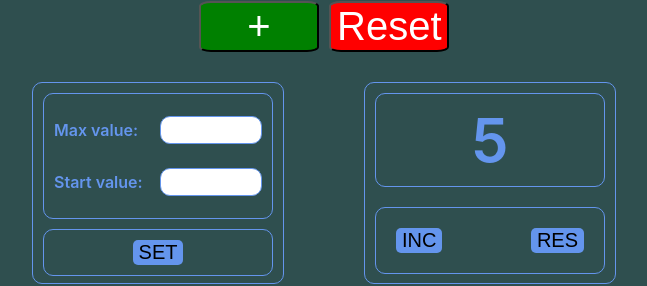
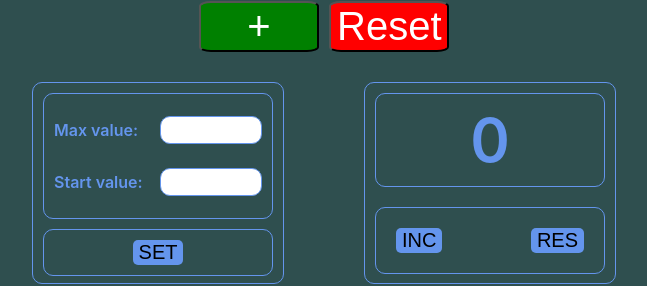
Before and after one commit to genamontana/my-app, a React (Create React App) app: page / in a window 1280 px wide. Shown: the part 381-667 px from the top of the page, without its empty margins (316-963 px from the left). Built offline with nearby package versions, Linux system fonts and the light colour scheme.

Commit message:
Counter2 in process

```diff
--- a/src/Counter2/Counter2.tsx
+++ b/src/Counter2/Counter2.tsx
@@ -1,13 +1,21 @@
-import React from 'react';
+import React, {useState} from 'react';
 import {SettingsCounter} from './SettingsCounter/SettingsCounter';
 import {TheCounterItself} from './TheCounterItself/TheCounterItself';
 import s from './Counter2.module.css'
 
 export const Counter2 = () => {
+    const [num,setNum] = useState(0)
+
+    const incClick = () => setNum(num + 1)
+    const resClick = () => setNum(0)
+
     return (
         <div className={s.containerCounter2}>
             <SettingsCounter/>
-            <TheCounterItself/>
+            <TheCounterItself num={num}
+                              inc={incClick}
+                              res={resClick}
+            />
         </div>
     );
 };
--- a/src/Counter2/TheCounterItself/ButtonsCounter/ButtonsCounter.tsx
+++ b/src/Counter2/TheCounterItself/ButtonsCounter/ButtonsCounter.tsx
@@ -1,13 +1,22 @@
 import React from 'react';
 import s from './ButtonsCounter.module.css'
 
-export const ButtonsCounter = () => {
+type ButtonsCounterType = {
+    inc: () => void
+    res: () => void
+}
+
+export const ButtonsCounter = (props:ButtonsCounterType) => {
     return (
         <div className={s.buttonsCounterBody}>
-            <button className={s.counterButton}>
+            <button className={s.counterButton}
+                    onClick={props.inc}
+            >
                 INC
             </button>
-            <button className={s.counterButton}>
+            <button className={s.counterButton}
+                    onClick={props.res}
+            >
                 RES
             </button>
         </div>
--- a/src/Counter2/TheCounterItself/DisplayCounter/DisplayCounter.tsx
+++ b/src/Counter2/TheCounterItself/DisplayCounter/DisplayCounter.tsx
@@ -1,10 +1,14 @@
 import React from 'react';
 import s from './DisplayCounter.module.css'
 
-export const DisplayCounter = () => {
+type DisplayCounterType = {
+    num: number
+}
+
+export const DisplayCounter = (props: DisplayCounterType) => {
     return (
         <div className={s.displayCounter}>
-            5
+            {props.num}
         </div>
     );
 };
--- a/src/Counter2/TheCounterItself/TheCounterItself.tsx
+++ b/src/Counter2/TheCounterItself/TheCounterItself.tsx
@@ -3,11 +3,19 @@ import {DisplayCounter} from './DisplayCounter/DisplayCounter';
 import {ButtonsCounter} from './ButtonsCounter/ButtonsCounter';
 import s from './TheCounterItself.module.css'
 
-export const TheCounterItself = () => {
+type TheCounterItselfType = {
+    num: number
+    inc: () => void
+    res: () => void
+}
+
+export const TheCounterItself = (props: TheCounterItselfType) => {
     return (
         <div className={s.theCounterContainer}>
-            <DisplayCounter/>
-            <ButtonsCounter/>
+            <DisplayCounter num={props.num}/>
+            <ButtonsCounter inc={props.inc}
+                            res={props.res}
+            />
         </div>
     );
 };
```
